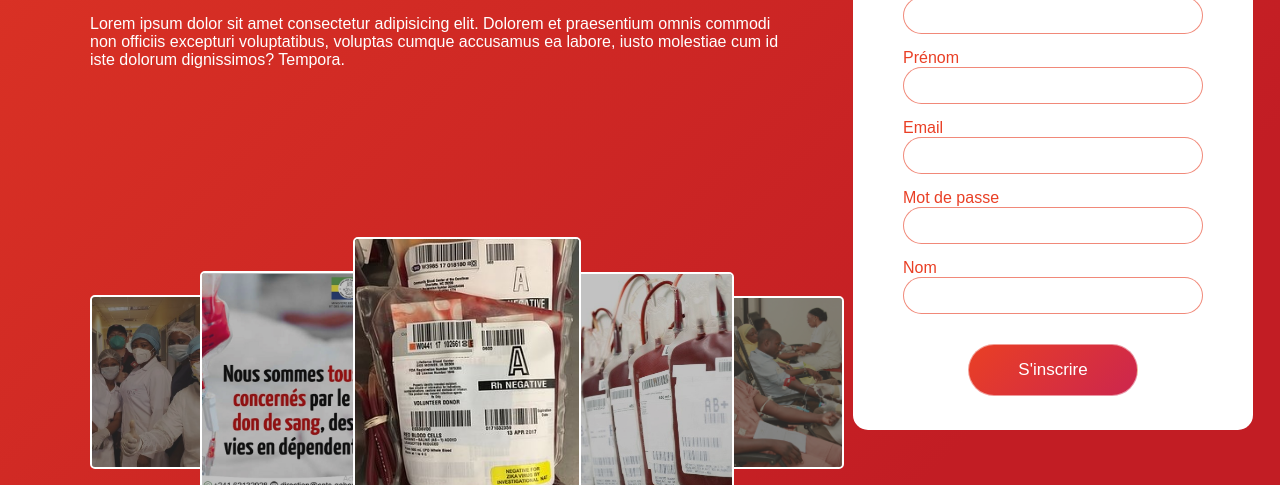
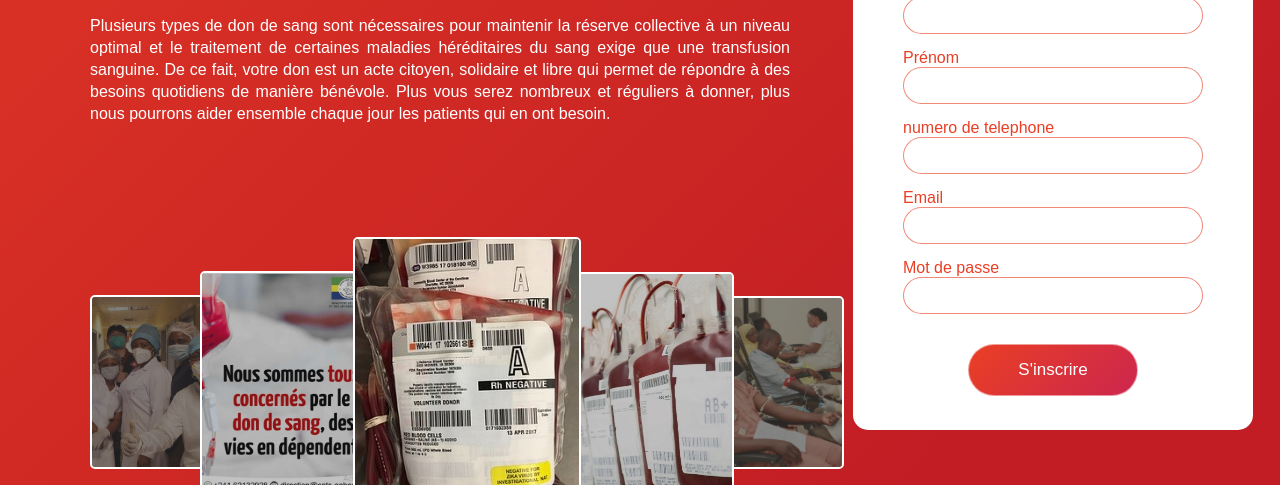
Before and after one commit to YohannObiang/synergycare, a plain HTML site: page index.html in a window 1280 px wide. Shown: the part 315-800 px from the top of the page. Drawn offline with Linux system fonts and the light colour scheme.

Commit message:
version 1

```diff
--- a/index.html
+++ b/index.html
@@ -23,7 +23,11 @@
 
             <div class="text">
             <h1>DONNER SON SANG C'EST SAUVER DES VIES</h1>
-            <p>Lorem ipsum dolor sit amet consectetur adipisicing elit. Dolorem et praesentium omnis commodi non officiis excepturi voluptatibus, voluptas cumque accusamus ea labore, iusto molestiae cum id iste dolorum dignissimos? Tempora.</p>
+            <p>Plusieurs types de don de sang sont nécessaires pour maintenir la réserve collective à un niveau optimal
+                et le traitement de certaines maladies héréditaires du sang exige que une transfusion sanguine.
+                De ce fait, votre don est un acte citoyen, solidaire et libre qui permet de répondre à des besoins quotidiens de manière bénévole.
+                Plus vous serez nombreux et réguliers à donner, plus nous pourrons aider ensemble chaque jour les patients qui en ont besoin.
+            </p>
             </div>
             <div class="slide hi-slide">
                 <!-- <section class="hi-prev "></section>
@@ -52,15 +56,15 @@
                         <input type="text" name="" id="" class=>
                     </div>
                     <div class="input">
+                        <label for="">numero de telephone</label>
+                        <input type="text" name="" id="" class=>
+                    </div>
+                    <div class="input">
                         <label for="">Email</label>
                         <input type="text" name="" id="" class=>
                     </div>
                     <div class="input">
                         <label for="">Mot de passe</label>
-                        <input type="text" name="" id="" class=>
-                    </div>
-                    <div class="input">
-                        <label for="">Nom</label>
                         <input type="text" name="" id="" class=>
                     </div>
 
--- a/style.css
+++ b/style.css
@@ -105,6 +105,10 @@ form{
     margin-top: 15px;
 
 }
+.naming{
+    display: flex;
+    width: 300px;
+}
 input{
     height: 35px;
     border-radius: 20px;
@@ -145,6 +149,8 @@ button{
 }
 .text p{
     margin-top: 20px;
+    line-height: 22px;
+    text-align: justify;
 }
 .hi-slide{
     position: absolute;
```
